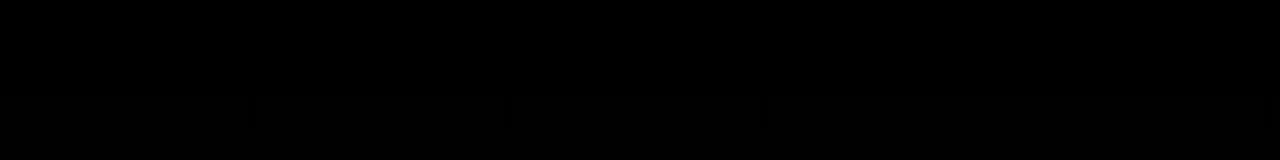
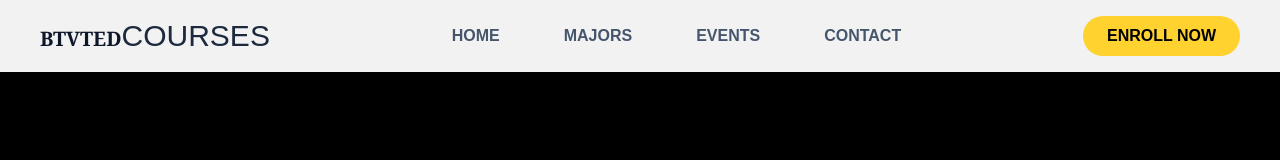
Before and after one commit to RoseM19-A/my-first-next, a Next.js app: page /Major in a window 1280 px wide. Shown: the top 160 px of the page. Built offline with nearby package versions, Linux system fonts and the light colour scheme.

Commit message:
redeploys

```diff
--- a/src/components/nav.js
+++ b/src/components/nav.js
@@ -3,7 +3,7 @@
 export default function Nav() {
     return (
         <>
-            <nav className="fixed top-0 left-0 w-full bg-white/80 backdrop-blur-md shadow-md z-50 px-6 sm:px-10 py-4 flex justify-between items-center">
+            <nav className="fixed top-0 left-0 w-full bg-white/95 backdrop-blur-lg shadow-md z-50 px-6 sm:px-10 py-4 flex justify-between items-center">
                 <div className="flex items-center">
                     <h1 className="text-3xl sm:text-2xl font-bold">
                         <span className="text-slate-900 font-serif text-xl">BTVTED</span>
@@ -22,24 +22,24 @@
                 <ul className="hidden md:flex items-center text-slate-600 font-bold gap-6 lg:gap-10">
                     <li>
                         <Link  href="/"
-                            className="rounded-full px-3 py-1 hover:bg-amber-500 hover:text-white transition duration-300" >
+                            className="rounded-full px-3 py-1 hover:bg-amber-50 hover:text-black transition duration-300" >
                             HOME
                         </Link>
                     </li>
                     <li>
                         <Link href="/Major"
-                            className="rounded-full px-3 py-1 hover:bg-blue-500 hover:text-white transition duration-300">
+                            className="rounded-full px-3 py-1 hover:bg-amber-50 hover:text-black transition duration-300">
                             MAJORS
                         </Link>
                     </li>
                     <li>
                         <Link  href="/events"
-                            className="rounded-full px-3 py-1 hover:bg-green-500 hover:text-white transition duration-300" >
+                            className="rounded-full px-3 py-1 hover:bg-amber-50 hover:text-black transition duration-300" >
                             EVENTS
                         </Link>
                     </li>
                     <li> <Link href="/contact"
-                            className="rounded-full px-3 py-1 hover:bg-orange-500 hover:text-white transition duration-300">
+                            className="rounded-full px-3 py-1 hover:bg-amber-50 hover:text-black transition duration-300">
                             CONTACT
                         </Link>
                     </li>
--- a/src/pages/Major.js
+++ b/src/pages/Major.js
@@ -1,6 +1,9 @@
+import Nav from "@/components/nav";
+
 export default function App() {
     return (
         <>
+            <Nav />
             <div className="w-full bg-linear-to-b from-black to-gray-900 py-40 px-4 lg:w-full md:w-full min-w-150">
                 <h2 className="text-center text-white font-serif text-3xl sm:text-4xl md:text-5xl lg:text-6xl font-bold mb-10">
                     MAJORS
@@ -34,19 +37,19 @@
                     <div className="w-full max-w-xs bg-black/80 border border-gray-700 text-white text-center rounded-2xl shadow-md p-6 hover:bg-black/90 transition-all duration-300">
                         <h3 className="text-2xl sm:text-3xl font-bold mb-3">Automotive Technology</h3>
                         <p className="text-sm sm:text-base">
-                         Prepares students for diagnostics, repairs, and maintenance of vehicles.
+                            Prepares students for diagnostics, repairs, and maintenance of vehicles.
                         </p>
                     </div>
                     <div className="w-full max-w-xs bg-black/80 border border-gray-700 text-white text-center rounded-2xl shadow-md p-6 hover:bg-black/90 transition-all duration-300">
                         <h3 className="text-2xl sm:text-3xl font-bold mb-3">Electrical Technology</h3>
                         <p className="text-sm sm:text-base">
-                         Equips students with knowledge and skills in electrical systems and applications.
+                            Equips students with knowledge and skills in electrical systems and applications.
                         </p>
                     </div>
                     <div className="w-full max-w-xs bg-black/80 border border-gray-700 text-white text-center rounded-2xl shadow-md p-6 hover:bg-black/90 transition-all duration-300">
                         <h3 className="text-2xl sm:text-3xl font-bold mb-3"> Mechanical Technology</h3>
                         <p className="text-sm sm:text-base">
-                         Provides training in mechanical engineering principles and applications.
+                            Provides training in mechanical engineering principles and applications.
                         </p>
                     </div>
                 </div>
--- a/src/pages/app.js
+++ b/src/pages/app.js
@@ -1,8 +1,8 @@
 import Nav from '../components/nav.js'
 import Main from './main.js'
-import Major from './Major.js'
-import Events from './events.js'
-import Contact from './contact.js'
+// import Major from './Major.js'
+// import Events from './events.js'
+// import Contact from './contact.js'
 
 export default function App() {
     return (
@@ -12,9 +12,9 @@
             </nav>
             <main>
                 <Main/>
-                <Major/>
+                {/* <Major/>
                 <Events/>
-                <Contact/>
+                <Contact/> */}
             </main>
 
         </>
--- a/src/pages/contact.js
+++ b/src/pages/contact.js
@@ -1,6 +1,8 @@
+import Nav from "@/components/nav";
 export default function App() {
     return (
         <>
+        <Nav/>
             <footer
                 id="contact"
                 className="bg-black text-white py-50 px-6 lg:w-full md:w-full min-w-150" >
--- a/src/pages/events.js
+++ b/src/pages/events.js
@@ -1,6 +1,8 @@
+import Nav from "@/components/nav"
 export default function App() {
     return (
         <>
+        <Nav/>
             <div id='events' className="`bg-gradient-to-br from-rose-100 via-white to-rose-200 mt-40 lg:w-full md:w-full min-w-150">
                 <div className="max-w-7xl mx-auto px-6 text-center">
                     <h2 className="text-4xl md:text-5xl font-serif text-amber-600 mb-12">
--- a/src/pages/main.js
+++ b/src/pages/main.js
@@ -2,15 +2,15 @@
 export default function App() {
     return (
         <>
-            <main className="h-screen flex flex-col items-center justify-center py-30 px-5 text-center bg-gray-900 lg:w-full md:w-full min-w-150">
+            <main className="h-screen flex flex-col items-center justify-center py-50 px-5 text-center bg-gray-500 lg:w-full md:w-full min-w-150">
                 <div
                     id="Home"
                     className="flex flex-col justify-center items-center text-white w-full max-w-6xl"
                 >
-                    <h1 className="text-gray-500 text-4xl sm:text-3xl md:text-4xl lg:text-2xl font-semibold py-6">
+                    <h1 className="text-gray-900 text-5xl sm:text-3xl md:text-4xl lg:text-5xl font-semibold py-10">
                         Welcome to BTVTED Courses
                     </h1>
-                    <div className="font-bold font-sans text-3xl sm:text-4xl md:text-5xl lg:text-6xl xl:text-7xl mt-6 leading-tight tracking-normal">
+                    <div className="font-bold font-sans text-3xl sm:text-4xl md:text-6xl lg:text-6xl xl:text-7xl mt-6 leading-tight tracking-normal">
                         Interactive Learning
                         <br className="hidden sm:block" />
                         Engaging Students
```
